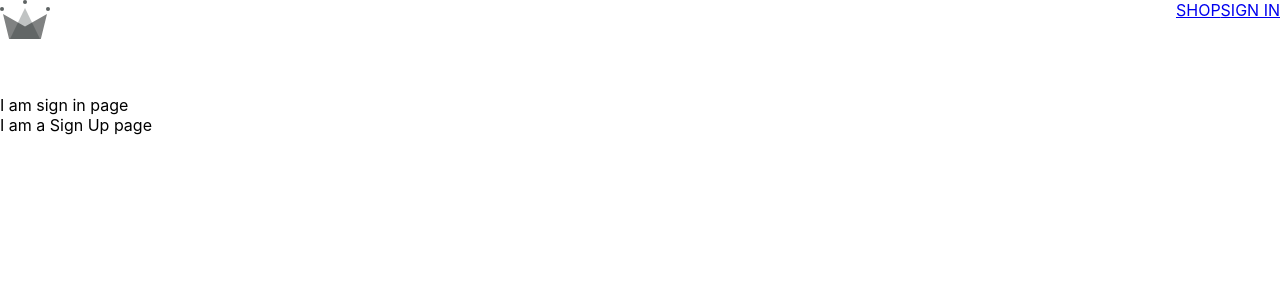
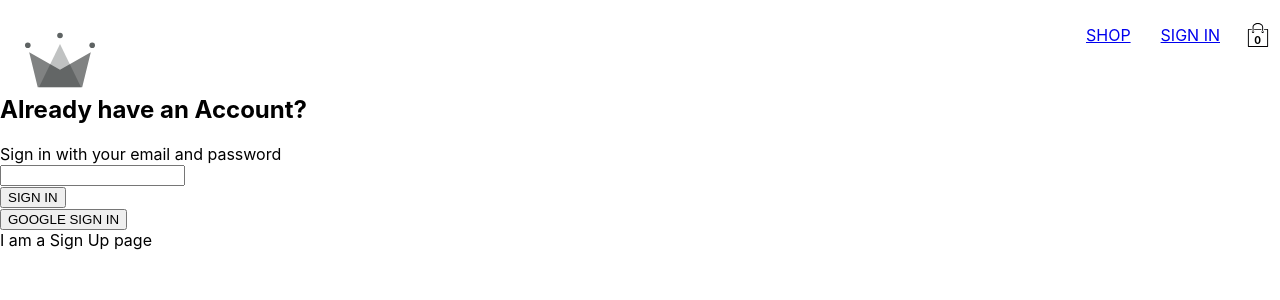
Before and after one commit to GaurabGurung/GRecreating-online-shopping-page, a React (Create React App) app: page /auth in a window 1280 px wide. Shown: the top 300 px of the page. Built offline with nearby package versions, Linux system fonts and the light colour scheme.

Commit message:
adding shopping carts and starting to make sign in page

```diff
--- /dev/null
+++ b/src/components/button/button.component.jsx
@@ -0,0 +1,12 @@
+import './button.styles.scss';
+
+const Button = ({children}) => {
+
+    return (
+        <div>
+            <button > {children}</button>
+        </div>
+    )
+}
+
+export default Button;
--- /dev/null
+++ b/src/components/cart-icon/cart-icon.component.jsx
@@ -0,0 +1,15 @@
+import { ReactComponent as ShoppingIcon } from '../../assests/shopping-bag.svg'
+import './cart-icon.styles.scss';
+
+const CartIcon = () => {
+
+    return (
+
+        <div className='cart-icon-container'>
+            <ShoppingIcon className='shopping-icon'/>
+            <span className='item-count'>0</span>
+        </div>
+    )
+}
+
+export default CartIcon;
--- /dev/null
+++ b/src/components/cart-icon/cart-icon.styles.scss
@@ -0,0 +1,23 @@
+
+.cart-icon-container {
+    width: 45px;
+    height: 45px;
+    position: relative;
+    display: flex;
+    align-items: center;
+    justify-content: center;
+    cursor: pointer;
+
+    .shopping-icon {
+        width: 24px;
+        height: 24px;
+    }
+
+    .item-count {
+        position: absolute;
+        font-size: 10px;
+        font-weight: bold;
+        bottom:12px
+    }
+
+}
--- a/src/components/sign-in-form/sign-in-form.component.jsx
+++ b/src/components/sign-in-form/sign-in-form.component.jsx
@@ -1,10 +1,51 @@
 import './sign-in-form.styles.scss';
+import Button from '../button/button.component';
+import { useState } from 'react';
+
+const defaultFormFields = {
+    displayName : '',
+    email: '',
+    password: '',
+    confirmPassword: '',
+}
 
 const SignInForm = () => {
 
+    const [formFields, setFormFields] = useState (defaultFormFields);
+    const {email, password} = formFields;
+
+
+    const handleSubmit = async(event) => {
+        const {name} = await event.target.value;
+
+        console.log({name})
+    }
+
+
     return (
         <div>
-            I am sign in page
+            <h2> Already have an Account?</h2>
+            <span>Sign in with your email and password</span>
+            <form onSubmit={handleSubmit}>
+                <input
+                    // type="email"
+                    name= "email"
+                    required
+                    label= 'Email'
+                    // value={email}
+                />
+                {/* <input
+                    type= "password"
+                    name='password'
+                    required
+                    label= 'Password'
+                    // value={Password}
+                /> */}
+                <Button
+                    type= "submit"
+                > SIGN IN</Button>
+                <Button> GOOGLE SIGN IN </Button>
+            </form>
         </div>
     )
 }
--- a/src/components/sign-in-form/sign-in-form.styles.scss
+++ b/src/components/sign-in-form/sign-in-form.styles.scss
@@ -0,0 +1,14 @@
+.sign-in-container {
+    display: flex;
+    flex-direction: column;
+    width: 380px;
+
+    h2 {
+      margin: 10px 0;
+    }
+
+    .buttons-container {
+      display: flex;
+      justify-content: space-between;
+    }
+}
--- a/src/routes/navigation/navigation.component.jsx
+++ b/src/routes/navigation/navigation.component.jsx
@@ -1,39 +1,29 @@
 import { ReactComponent as CrwnLogo} from '../../assests/crown.svg'
-import { ReactComponent as CartLogo } from '../../assests/shopping-bag.svg'
+import CartIcon from '../../components/cart-icon/cart-icon.component';
 import { Link, Outlet } from 'react-router-dom';
 import './navigation.styles.scss';
 import { Fragment } from 'react';
 
 const Navigation = () => {
-
-    const Shop = () => {
-        return <h2> I am shopping page </h2>
-    }
-
-    const SignIn = () => {
-       return  <h2> I am SignIn page </h2>
-    }
-
-
     return (
         <Fragment>
-            <div className='navigation'>
-                <Link className='link-container' to= '/'>
-                    <CrwnLogo className='logo'/>
+            <div className="navigation">
+                <Link className="link-container" to= '/'>
+                    <CrwnLogo className="logo-container"/>
                 </Link>
 
-                <div className='nav-link-container'>
+                <div className='nav-links-container'>
                     <Link className='nav-link' to= '/shop'>
                         SHOP
                     </Link>
                     <Link className='nav-link' to= '/auth'>
                         SIGN IN
                     </Link>
+                    <CartIcon />
                 </div>
             </div>
             <Outlet />
         </Fragment>
-
     )
 }
 
```
Also changed, not shown: src/components/button/button.styles.scss (added).
